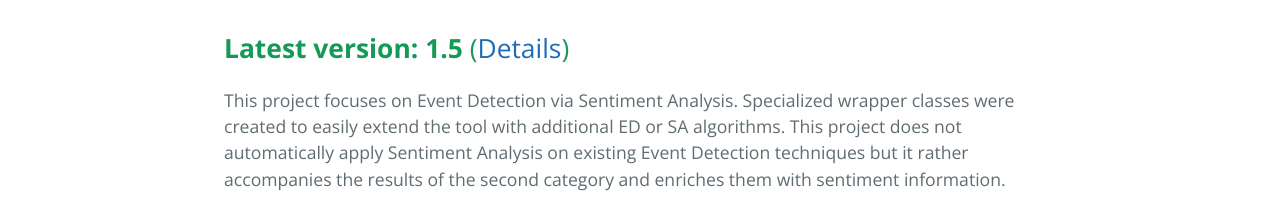
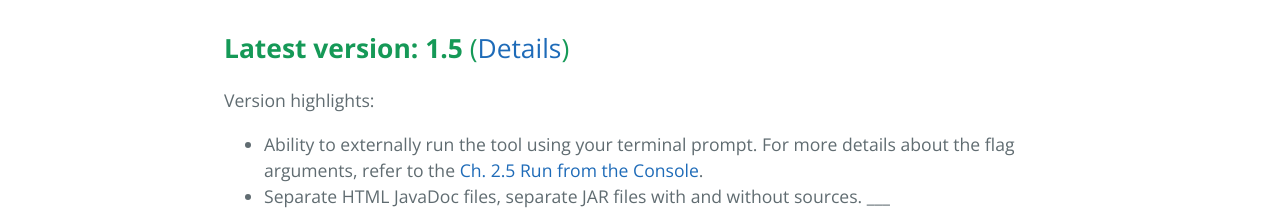
Before and after one commit to Lefteris008/EvS, a plain HTML site: page index.html in a window 1280 px wide. Shown: the part 514-729 px from the top of the page. Drawn offline with nearby package versions, Linux system fonts and the light colour scheme.

```diff
--- a/index.html
+++ b/index.html
@@ -27,6 +27,14 @@
 <h2>
 <a id="latest-version-15-details" class="anchor" href="#latest-version-15-details" aria-hidden="true"><span aria-hidden="true" class="octicon octicon-link"></span></a><strong>Latest version: 1.5</strong> (<a href="https://github.com/Lefteris008/EvS/releases/tag/1.5">Details</a>)</h2>
 
+<p>Version highlights:</p>
+
+<ul>
+<li>Ability to externally run the tool using your terminal prompt. For more details about the flag arguments, refer to the <a href="https://github.com/Lefteris008/EvS/wiki/02.5.-Run-from-the-Console">Ch. 2.5 Run from the Console</a>.</li>
+<li>Separate HTML JavaDoc files, separate JAR files with and without sources.
+___</li>
+</ul>
+
 <p>This project focuses on Event Detection via Sentiment Analysis. Specialized wrapper classes were created to easily extend the tool with additional ED or SA algorithms.
 This project does not automatically apply Sentiment Analysis on existing Event Detection techniques but it rather accompanies the results of the second category and enriches them with sentiment information.</p>
 
--- a/params.json
+++ b/params.json
@@ -1,6 +1,6 @@
 {
   "name": "EvS",
   "tagline": "MSc Thesis Project",
-  "body": "# EvS (Event detection Via Sentiment analysis)\r\nMSc Thesis Project\r\n\r\n**Latest version: 1.5** ([Details](https://github.com/Lefteris008/EvS/releases/tag/1.5))\r\n---\r\n\r\nThis project focuses on Event Detection via Sentiment Analysis. Specialized wrapper classes were created to easily extend the tool with additional ED or SA algorithms.\r\nThis project does not automatically apply Sentiment Analysis on existing Event Detection techniques but it rather accompanies the results of the second category and enriches them with sentiment information.\r\n\r\nDetailed Wiki, along with issue tracker, milestone information and JavaDoc was created to help with the tool's future extension.\r\n\r\nFor the quality study that was contacted in the context of the MSc Dissertation, you can read more [here](https://onedrive.live.com/redir?resid=B23CB6071141F86C!214655&authkey=!AC1VzeoMdJuvtbg&ithint=file%2cpdf).",
+  "body": "# EvS (Event detection Via Sentiment analysis)\r\nMSc Thesis Project\r\n\r\n**Latest version: 1.5** ([Details](https://github.com/Lefteris008/EvS/releases/tag/1.5))\r\n---\r\nVersion highlights:\r\n* Ability to externally run the tool using your terminal prompt. For more details about the flag arguments, refer to the [Ch. 2.5 Run from the Console](https://github.com/Lefteris008/EvS/wiki/02.5.-Run-from-the-Console).\r\n* Separate HTML JavaDoc files, separate JAR files with and without sources. \r\n___\r\n\r\nThis project focuses on Event Detection via Sentiment Analysis. Specialized wrapper classes were created to easily extend the tool with additional ED or SA algorithms.\r\nThis project does not automatically apply Sentiment Analysis on existing Event Detection techniques but it rather accompanies the results of the second category and enriches them with sentiment information.\r\n\r\nDetailed Wiki, along with issue tracker, milestone information and JavaDoc was created to help with the tool's future extension.\r\n\r\nFor the quality study that was contacted in the context of the MSc Dissertation, you can read more [here](https://onedrive.live.com/redir?resid=B23CB6071141F86C!214655&authkey=!AC1VzeoMdJuvtbg&ithint=file%2cpdf).",
   "note": "Don't delete this file! It's used internally to help with page regeneration."
 }
```
